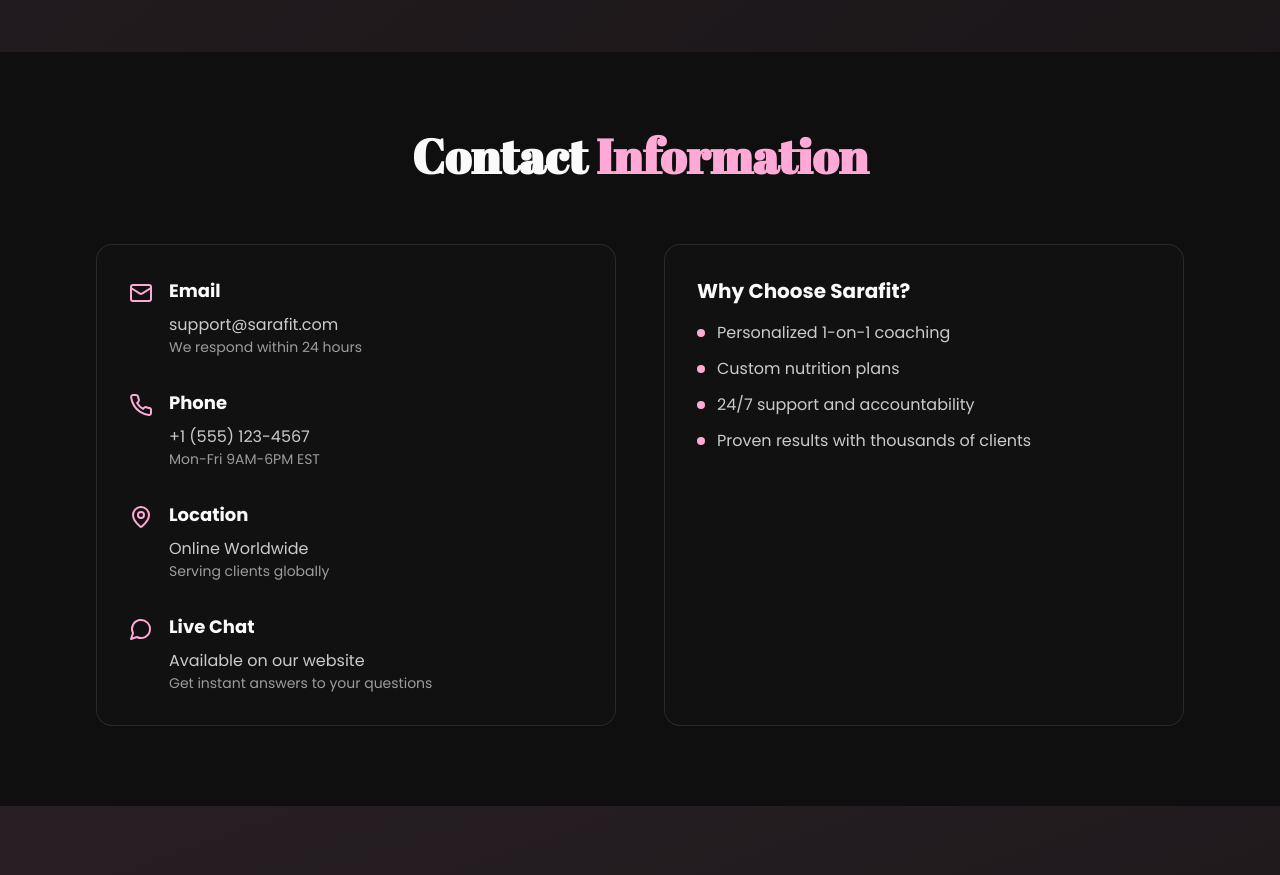
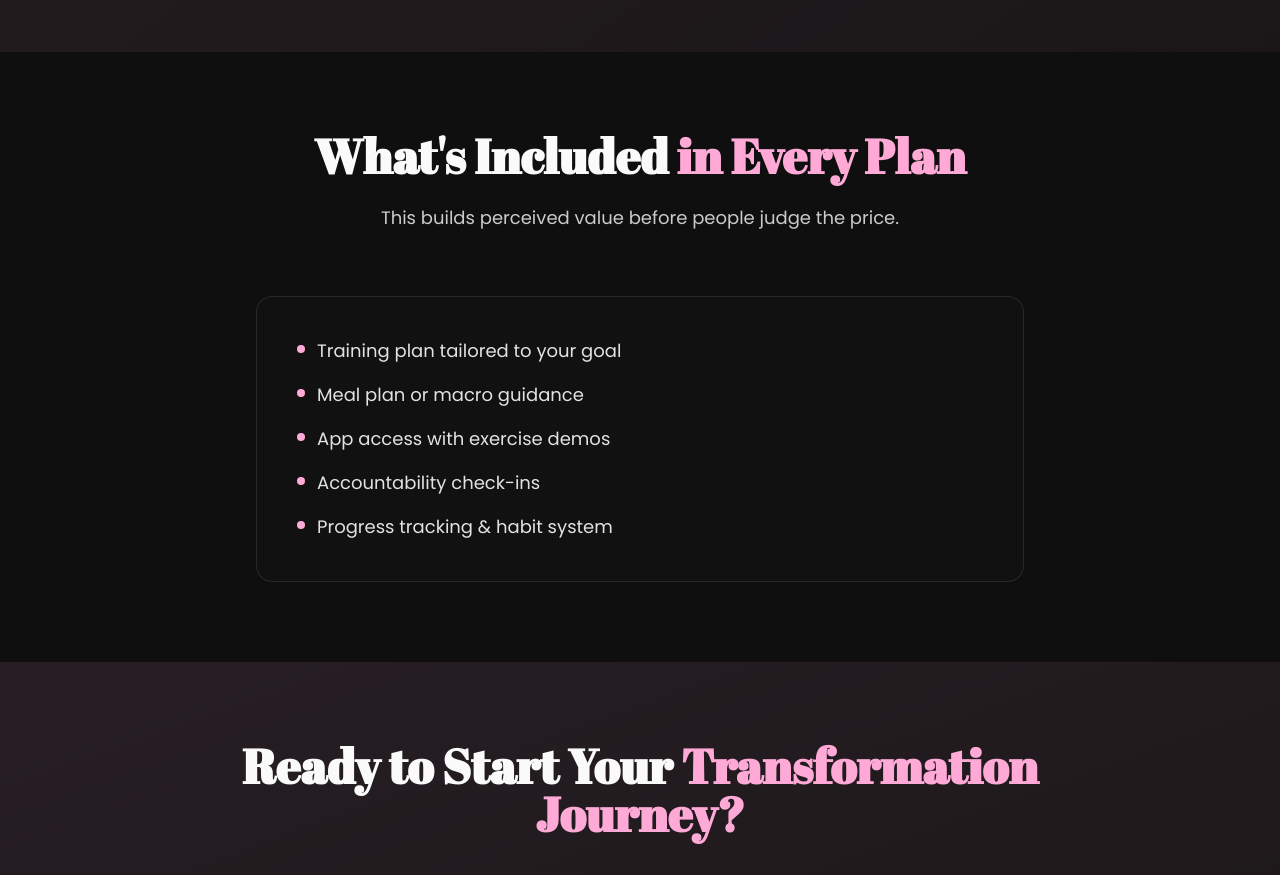
Before and after one commit to gummi-coder/sarafit-website, a React (Vite) app: page /about in a window 1280 px wide. Shown: the part 4320-5195 px from the top of the page. Built offline with nearby package versions, Linux system fonts and the light colour scheme; the HTML template or start-up script is replaced by a standard one.

Commit message:
Replace contact info section with plan inclusions

```diff
--- a/src/pages/About.tsx
+++ b/src/pages/About.tsx
@@ -1,7 +1,7 @@
 import Navigation from "@/components/Navigation";
 import Footer from "@/components/Footer";
 import { Button } from "@/components/ui/button";
-import { Users, Target, Award, TrendingUp, Mail, Phone, MapPin, MessageCircle } from "lucide-react";
+import { Users, Target, Award, TrendingUp } from "lucide-react";
 import { Accordion, AccordionContent, AccordionItem, AccordionTrigger } from "@/components/ui/accordion";
 
 const About = () => {
@@ -220,84 +220,42 @@ const About = () => {
         </div>
       </section>
 
-      {/* Contact Information */}
+      {/* What's Included Section */}
       <section className="py-20 px-4">
         <div className="container mx-auto max-w-6xl">
           <div className="text-center mb-16">
             <h2 className="text-3xl md:text-5xl font-black mb-6 font-display">
-              <span className="text-foreground">Contact</span>{" "}
-              <span className="text-primary">Information</span>
+              <span className="text-foreground">What's Included</span>{" "}
+              <span className="text-primary">in Every Plan</span>
             </h2>
+            <p className="text-lg text-foreground/80">
+              This builds perceived value before people judge the price.
+            </p>
           </div>
 
-          <div className="grid md:grid-cols-2 gap-12">
-            <div className="space-y-8 bg-card/30 backdrop-blur-sm border border-white/10 rounded-2xl p-8">
-              <div className="flex items-start gap-4">
-                <div className="text-primary mt-1">
-                  <Mail className="w-6 h-6" />
-                </div>
-                <div>
-                  <h3 className="text-lg font-bold text-foreground mb-2">Email</h3>
-                  <p className="text-foreground/80">support@sarafit.com</p>
-                  <p className="text-foreground/60 text-sm">We respond within 24 hours</p>
-                </div>
-              </div>
-
-              <div className="flex items-start gap-4">
-                <div className="text-primary mt-1">
-                  <Phone className="w-6 h-6" />
-                </div>
-                <div>
-                  <h3 className="text-lg font-bold text-foreground mb-2">Phone</h3>
-                  <p className="text-foreground/80">+1 (555) 123-4567</p>
-                  <p className="text-foreground/60 text-sm">Mon-Fri 9AM-6PM EST</p>
-                </div>
-              </div>
-
-              <div className="flex items-start gap-4">
-                <div className="text-primary mt-1">
-                  <MapPin className="w-6 h-6" />
-                </div>
-                <div>
-                  <h3 className="text-lg font-bold text-foreground mb-2">Location</h3>
-                  <p className="text-foreground/80">Online Worldwide</p>
-                  <p className="text-foreground/60 text-sm">Serving clients globally</p>
-                </div>
-              </div>
-
-              <div className="flex items-start gap-4">
-                <div className="text-primary mt-1">
-                  <MessageCircle className="w-6 h-6" />
-                </div>
-                <div>
-                  <h3 className="text-lg font-bold text-foreground mb-2">Live Chat</h3>
-                  <p className="text-foreground/80">Available on our website</p>
-                  <p className="text-foreground/60 text-sm">Get instant answers to your questions</p>
-                </div>
-              </div>
-            </div>
-
-            <div className="bg-card/30 backdrop-blur-sm border border-white/10 rounded-2xl p-8">
-              <h3 className="text-xl font-bold text-foreground mb-4">Why Choose Sarafit?</h3>
-              <ul className="space-y-3 text-foreground/80">
+          <div className="bg-card/30 backdrop-blur-sm border border-white/10 rounded-2xl p-10 max-w-3xl mx-auto">
+            <ul className="space-y-4 text-foreground/90 text-lg">
               <li className="flex items-start gap-3">
-                  <div className="w-2 h-2 bg-primary rounded-full mt-2 flex-shrink-0"></div>
-                  <span>Personalized 1-on-1 coaching</span>
+                <div className="w-2 h-2 bg-primary rounded-full mt-2 flex-shrink-0" />
+                <span>Training plan tailored to your goal</span>
               </li>
               <li className="flex items-start gap-3">
-                  <div className="w-2 h-2 bg-primary rounded-full mt-2 flex-shrink-0"></div>
-                  <span>Custom nutrition plans</span>
+                <div className="w-2 h-2 bg-primary rounded-full mt-2 flex-shrink-0" />
+                <span>Meal plan or macro guidance</span>
               </li>
               <li className="flex items-start gap-3">
-                  <div className="w-2 h-2 bg-primary rounded-full mt-2 flex-shrink-0"></div>
-                  <span>24/7 support and accountability</span>
+                <div className="w-2 h-2 bg-primary rounded-full mt-2 flex-shrink-0" />
+                <span>App access with exercise demos</span>
               </li>
               <li className="flex items-start gap-3">
-                  <div className="w-2 h-2 bg-primary rounded-full mt-2 flex-shrink-0"></div>
-                  <span>Proven results with thousands of clients</span>
+                <div className="w-2 h-2 bg-primary rounded-full mt-2 flex-shrink-0" />
+                <span>Accountability check-ins</span>
+              </li>
+              <li className="flex items-start gap-3">
+                <div className="w-2 h-2 bg-primary rounded-full mt-2 flex-shrink-0" />
+                <span>Progress tracking &amp; habit system</span>
               </li>
             </ul>
-            </div>
           </div>
         </div>
       </section>
```
Lines whose indentation alone changed are shown as unchanged.
